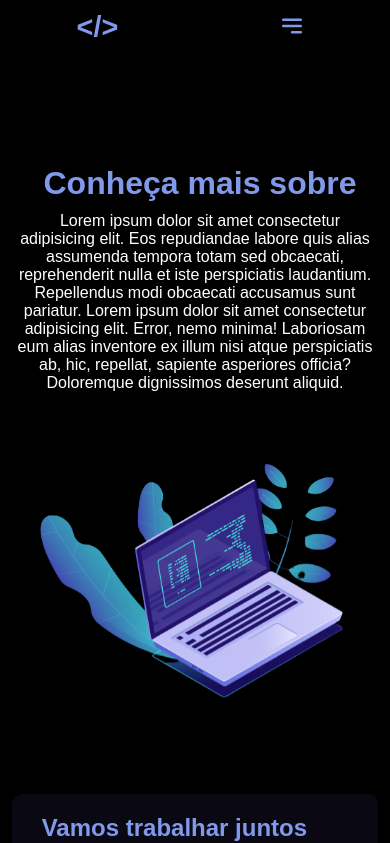
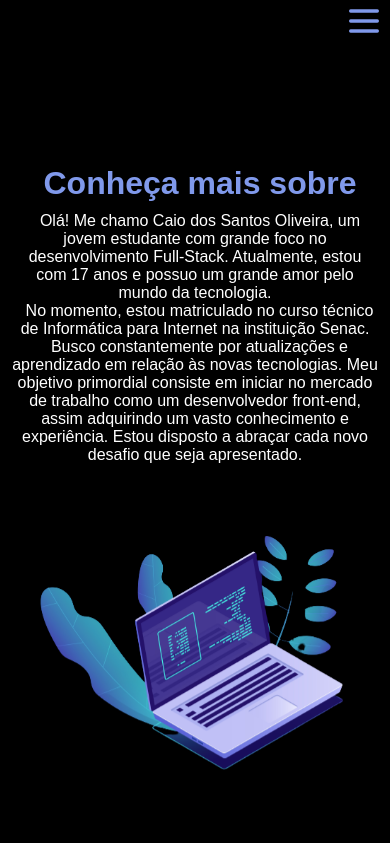
Before and after one commit to CaioSantos00/portfolioCaio, a React (Vite) app: page /Sobre in a window 390 px wide. Shown: the top 843 px of the page. Built offline with nearby package versions, Linux system fonts and the light colour scheme.

Commit message:
Última Atualização

```diff
--- a/src/Componentes/Header/header.css
+++ b/src/Componentes/Header/header.css
@@ -54,28 +54,72 @@
     background-color: transparent;
     border: none;
     cursor: pointer;
+    z-index: 2000;
+}
+
+#btnMenu svg {
+    width: 40px;
+    height: 40px;
+}
+
+#header2 {
+    display: none;
 }
 
 
 @media screen and (max-width: 600px) {
-    #menu-pc {
+    #header {
         display: none;
     }
-    #menu-cellopen {
+
+    #header2 {
+        display: flex;
+        justify-content: flex-end;
+    }
+    #menu-cellopen{
+        padding: 20px 0px;
+        height: 100%;
         width: 100%;
-        height: 100%;
         position: absolute;
-        background-color: aliceblue;
+        background-color: rgb(1, 9, 17);
         z-index: 1000;
-        transition: .5s;
     }
 
     #btnMenu {
         display: block;
     }
-    #header ul {
+    #menu-cellopen ul {
         display: flex;
+        align-items: center;
         flex-direction: column;
+        text-align: center;
+    }
+
+    #header2 ul li {
+        margin: 8px 0px;
+        list-style: none;
+}
+
+    #header2 a {
+    color: rgb(255, 255, 255);
+    position: relative;
+    font-size: 1.2em;
+    }
+
+    #header2 a::after{
+    content: "";
+    width: 0%;
+    height: 3px;
+    background-color: #8099eb;
+    position: absolute;
+    left: 0;
+    bottom: -5px;
+    transition: 0.5s ;
+    border-radius: 0.8px;
+    }
+
+    #header2 a:hover::after{
+    width: 108%;
     }
 
 }
--- a/src/Componentes/Header/index.jsx
+++ b/src/Componentes/Header/index.jsx
@@ -1,9 +1,13 @@
-import { Link } from 'react-router-dom'
+import { Link, useLocation } from 'react-router-dom'
 import "./header.css"
-import { useState } from 'react'
+import { useState, useEffect } from 'react'
 
 export default function Header() {
   let [menu, setMenu] = useState(false)
+  const location = useLocation();
+  useEffect(() => {
+    setMenu(false);
+  }, [location]);
   function toogleMenu() {
     setMenu(!menu)
   }
@@ -11,7 +15,6 @@ export default function Header() {
     <>
     <header id='header'>
      <span id='tagCode'>&#60;&#47;&#62;</span>
-     <button id='btnMenu' onClick={toogleMenu}><svg width="40px" height="40px" viewBox="0 0 24 24" fill="none" xmlns="http://www.w3.org/2000/svg"><g id="SVGRepo_bgCarrier" stroke-width="0"></g><g id="SVGRepo_tracerCarrier" stroke-linecap="round" stroke-linejoin="round"></g><g id="SVGRepo_iconCarrier"> <g id="Menu / Menu_Alt_01"> <path id="Vector" d="M12 17H19M5 12H19M5 7H19" stroke="#8099eb" stroke-width="2" stroke-linecap="round" stroke-linejoin="round"></path> </g> </g></svg> </button>
         <nav id='menu-pc'>
         <ul>
             <li><Link to="/">Home</Link></li>
@@ -20,13 +23,16 @@ export default function Header() {
         </ul>
         </nav>
     </header>
-      <nav id={`menu-cell${menu ? 'open' : ''}`}>
+        <header id='header2'>
+        <button id='btnMenu' onClick={toogleMenu}><svg width="40px" height="40px" viewBox="0 0 24 24" fill="none" xmlns="http://www.w3.org/2000/svg"><g id="SVGRepo_bgCarrier" stroke-width="0"></g><g id="SVGRepo_tracerCarrier" stroke-linecap="round" stroke-linejoin="round"></g><g id="SVGRepo_iconCarrier"> <path d="M4 6H20M4 12H20M4 18H20" stroke="#8099eb" stroke-width="2" stroke-linecap="round" stroke-linejoin="round"></path> </g></svg></button>
+        <nav id={`menu-cell${menu ? 'open' : ''}`}>
         <ul>
             <li><Link to="/">Home</Link></li>
             <li><Link to="/Sobre">Sobre</Link></li>
             <li><Link to="/Projetos">Projetos</Link></li>
         </ul>
         </nav>
+        </header>
     </>
   )
 }
--- a/src/Componentes/Projetos/Projetos.css
+++ b/src/Componentes/Projetos/Projetos.css
@@ -177,3 +177,9 @@
     font-size: 0.9em;
 }
 }
+
+@media screen and (max-width: 360px) {
+.imgProje {
+    width: 315px;
+}
+}
--- a/src/Componentes/Projetos/index.jsx
+++ b/src/Componentes/Projetos/index.jsx
@@ -26,7 +26,7 @@ export default function Projetos() {
         imgProject={sAcessi}
         altImg='Landing Page acessibilidade'
         nameProject='Landing Page acessibilidade'
-        descriProject='O site é uma página da web projetada com foco na acessibilidade. Ao acessar o site, a primeira coisa que se destaca é a sua abordagem clara e funcional para garantir que pessoas com diferentes tipos de deficiências possam navegar e interagir com o conteúdo de maneira eficaz.'
+        descriProject='O site é uma página da web projetada com foco na acessibilidade. Ao acessar o site, a primeira coisa que se destaca é a sua abordagem clara e funcional para garantir que pessoas com diferentes tipos de deficiências possam navegar e interagir com o conteúdo de maneira eficaz. '
         linkPro='https://lading-page-acessibilidade.vercel.app/'
         techs={
         <>
@@ -39,7 +39,7 @@ export default function Projetos() {
         imgProject={burger}
         altImg='Landing Page Hamburger'
         nameProject='Landing Page Hamburgueria'
-        descriProject='Lorem ipsum dolor sit amet consectetur adipisicing elit. Velit at consectetur ea molestias ad reprehenderit odit veniam consequuntur. At eveniet quas officia nesciunt ipsam eos, quasi amet ullam quis consequatur.'
+        descriProject='Em construção&nbsp; &nbsp; &nbsp; &nbsp; &nbsp; &nbsp;&nbsp; &nbsp; &nbsp; &nbsp; &nbsp; &nbsp;&nbsp; &nbsp; &nbsp; &nbsp; &nbsp; &nbsp;&nbsp; &nbsp; &nbsp; &nbsp; &nbsp; &nbsp;&nbsp; &nbsp; &nbsp; &nbsp; &nbsp; &nbsp;&nbsp; &nbsp; &nbsp; &nbsp; &nbsp; &nbsp;&nbsp; &nbsp; &nbsp; &nbsp; &nbsp; &nbsp;&nbsp; &nbsp; &nbsp; &nbsp; &nbsp; &nbsp;'
         linkPro=''
         techs={
           <>
--- a/src/Componentes/Sobre/index.jsx
+++ b/src/Componentes/Sobre/index.jsx
@@ -15,8 +15,10 @@ export default function Sobre() {
         <div id='boxSobre'>
           <div id='textSobre'>
             <h1 className="titles">Conheça mais sobre</h1>
-            <p>Lorem ipsum dolor sit amet consectetur adipisicing elit. Eos repudiandae labore quis alias assumenda tempora totam sed obcaecati, reprehenderit nulla et iste perspiciatis laudantium. Repellendus modi obcaecati accusamus sunt pariatur.
-              Lorem ipsum dolor sit amet consectetur adipisicing elit. Error, nemo minima! Laboriosam eum alias inventore ex illum nisi atque perspiciatis ab, hic, repellat, sapiente asperiores officia? Doloremque dignissimos deserunt aliquid.
+            <p>
+            Olá! Me chamo Caio dos Santos Oliveira, um jovem estudante com grande foco no desenvolvimento Full-Stack. Atualmente, estou com 17 anos e possuo um grande amor pelo mundo da tecnologia.
+            <br />&nbsp;&nbsp;No momento, estou matriculado no curso técnico de Informática para Internet na instituição Senac. <br />&nbsp;&nbsp;Busco constantemente por atualizações e aprendizado em relação às novas tecnologias.
+Meu objetivo primordial consiste em iniciar no mercado de trabalho como um desenvolvedor front-end, assim adquirindo um vasto conhecimento e experiência. Estou disposto a abraçar cada novo desafio que seja apresentado.
             </p>
           </div>
         </div>
```
Also changed, not shown: src/Componentes/Projetos/CardsProjects/index.jsx (+1 -1 lines).
